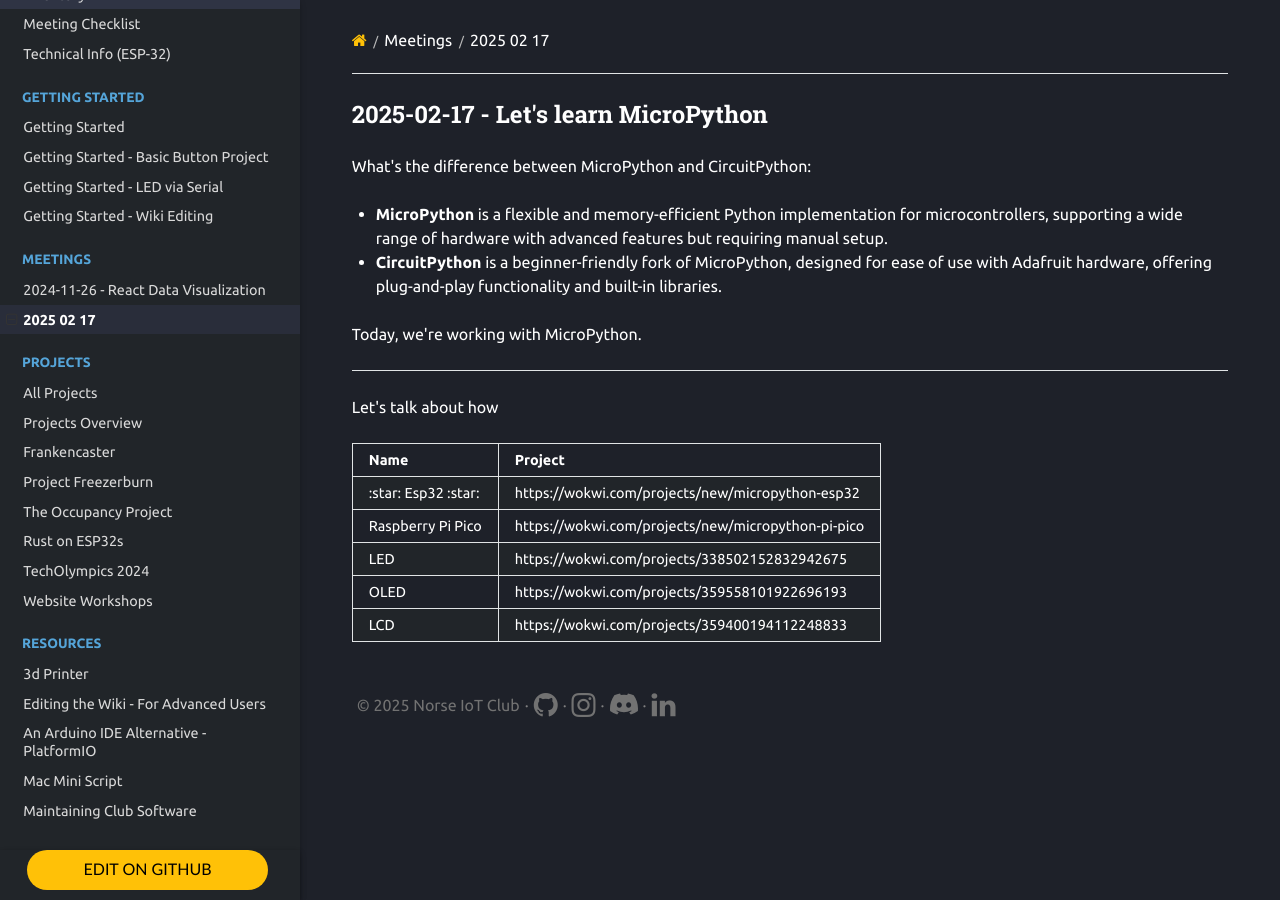
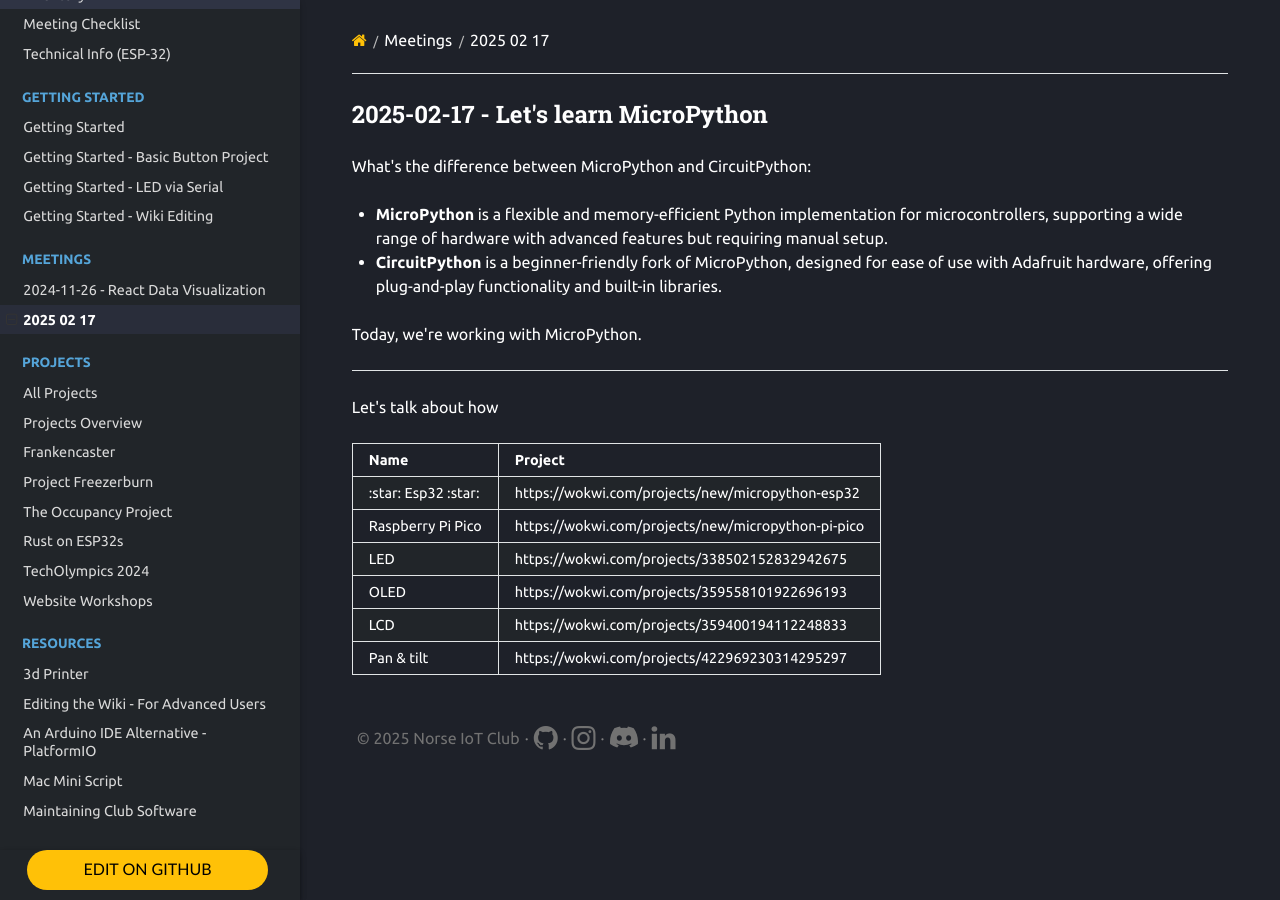
Before and after one commit to Norse-IoT/Wiki, an MkDocs documentation site: the page built from docs/meetings/2025-02-17.md, in a window 1280 px wide. Built offline with MkDocs 1.6.1, drawn with Linux system fonts in a browser that asks for light colours; nearby versions of some CDN libraries.

Commit message:
Update 2025-02-17.md

```diff
--- a/docs/meetings/2025-02-17.md
+++ b/docs/meetings/2025-02-17.md
@@ -19,3 +19,4 @@ Let's talk about how
 | LED                 | https://wokwi.com/projects/338502152832942675      |
 | OLED                | https://wokwi.com/projects/359558101922696193      |
 | LCD                 | https://wokwi.com/projects/359400194112248833      |
+| Pan &amp; tilt      | https://wokwi.com/projects/422969230314295297      |
```
